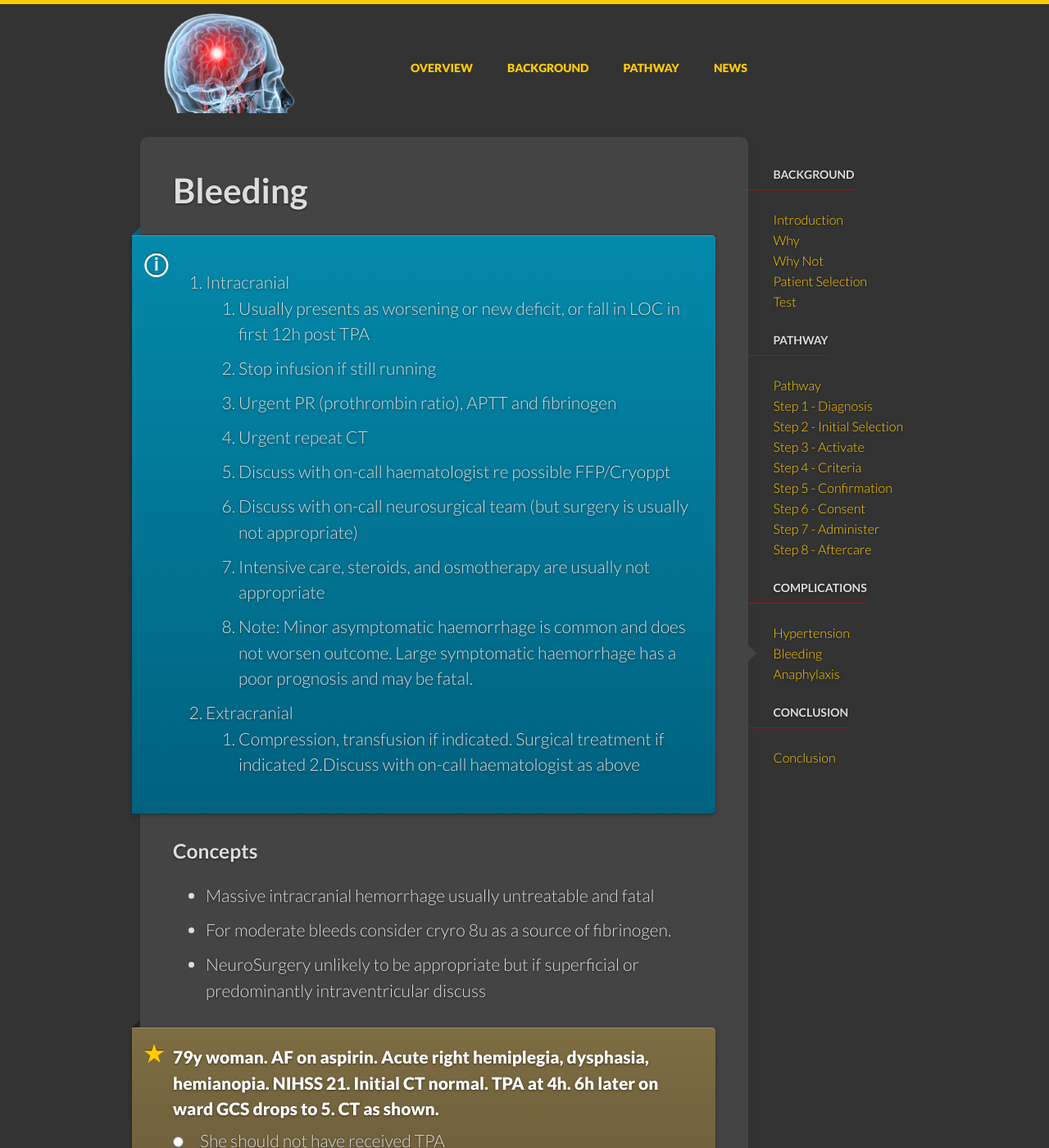
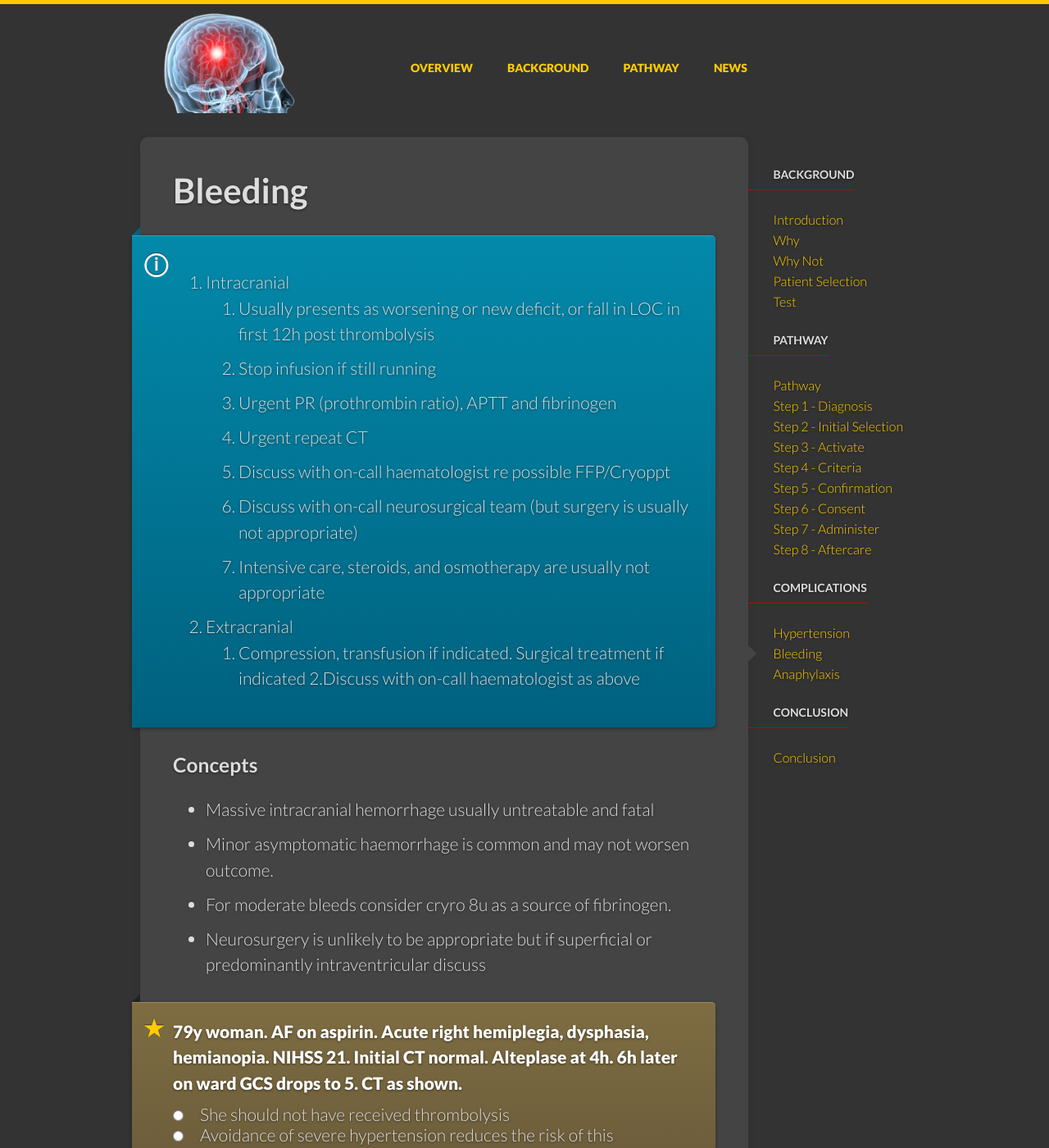
Before and after one commit to dkilfoyle/thrombolysis, a Jekyll site: the page built from docs/bleeding.md, in a window 1280 px wide and 1400 px high. Shown: the whole window at 82% size. Built offline with Jekyll 4.4.1, drawn with Linux system fonts in a browser that asks for light colours; comment, search, counter and statistics services are not loaded.

Commit message:
link spelling

```diff
--- a/docs/bleeding.md
+++ b/docs/bleeding.md
@@ -9,14 +9,13 @@ permalink: /docs/bleeding/
 {::options parse_block_html="true" /}
 <div class="note info">
 1. Intracranial
-	1. Usually presents as worsening  or new deficit, or fall in LOC in first 12h post TPA
+	1. Usually presents as worsening or new deficit, or fall in LOC in first 12h post thrombolysis
 	2. Stop infusion if still running
 	3. Urgent PR (prothrombin ratio), APTT and fibrinogen
 	4. Urgent repeat CT
 	5. Discuss with on-call haematologist re possible FFP/Cryoppt
 	6. Discuss with on-call neurosurgical team (but surgery is usually not appropriate)
 	7. Intensive care, steroids, and osmotherapy are usually not appropriate
-	8. Note: Minor asymptomatic haemorrhage is common and does not worsen outcome. Large symptomatic haemorrhage has a poor prognosis and may be fatal.
 2. Extracranial
 	1. Compression, transfusion if indicated. Surgical treatment if indicated
 	2.Discuss with on-call haematologist as above
@@ -25,17 +24,18 @@ permalink: /docs/bleeding/
 ### Concepts
 
 * Massive intracranial hemorrhage usually untreatable and fatal
+* Minor asymptomatic haemorrhage is common and may not worsen outcome.
 * For moderate bleeds consider cryro 8u as a source of fibrinogen.
-* NeuroSurgery unlikely to be appropriate but if superficial or predominantly intraventricular discuss
+* Neurosurgery is unlikely to be appropriate but if superficial or predominantly intraventricular discuss
 
-### 79y woman. AF on aspirin. Acute right hemiplegia, dysphasia, hemianopia. NIHSS 21. Initial CT normal. TPA at 4h. 6h later on ward GCS drops to 5. CT as shown.
+### 79y woman. AF on aspirin. Acute right hemiplegia, dysphasia, hemianopia. NIHSS 21. Initial CT normal. Alteplase at 4h. 6h later on ward GCS drops to 5. CT as shown.
 {: .MCQ}
 
-* She should not have received TPA
+* She should not have received thrombolysis
 * No. This patient has some features that might increase bleeding risk (high NIHSS, long onset to needle) but data from the IST3 trial indicates that likelihood of benefit still outweighs harm in such a patient. Unfortunately hemorrhagic transformation cannot be reliably predicted and will rarely occur even in optimally selected and managed patients.
 * Avoidance of severe hypertension reduces the risk of this complication
 * Correct. Avoidance of severe hypertension reduces the risk of post thrombolysis hemorrhage. BP > 180/105 in the first 24h post infusion should be promptly treated.
 * With prompt neurosurgical intervention the prognosis is good
 * No. The prognosis depends on the size and location of the bleeding. Small bleeds often do not alter long term prognosis. Large bleeds such as this unfortunately have a very poor prognosis.
 
-![alt test]({{site.url}}/img/complicationsbleedct.jpg)
+![alt test]({{site.url}}/img/ComplicationsBleedCT.jpg)
```
Also changed, not shown: docs/s6-consent.md (+1 -1 lines).
